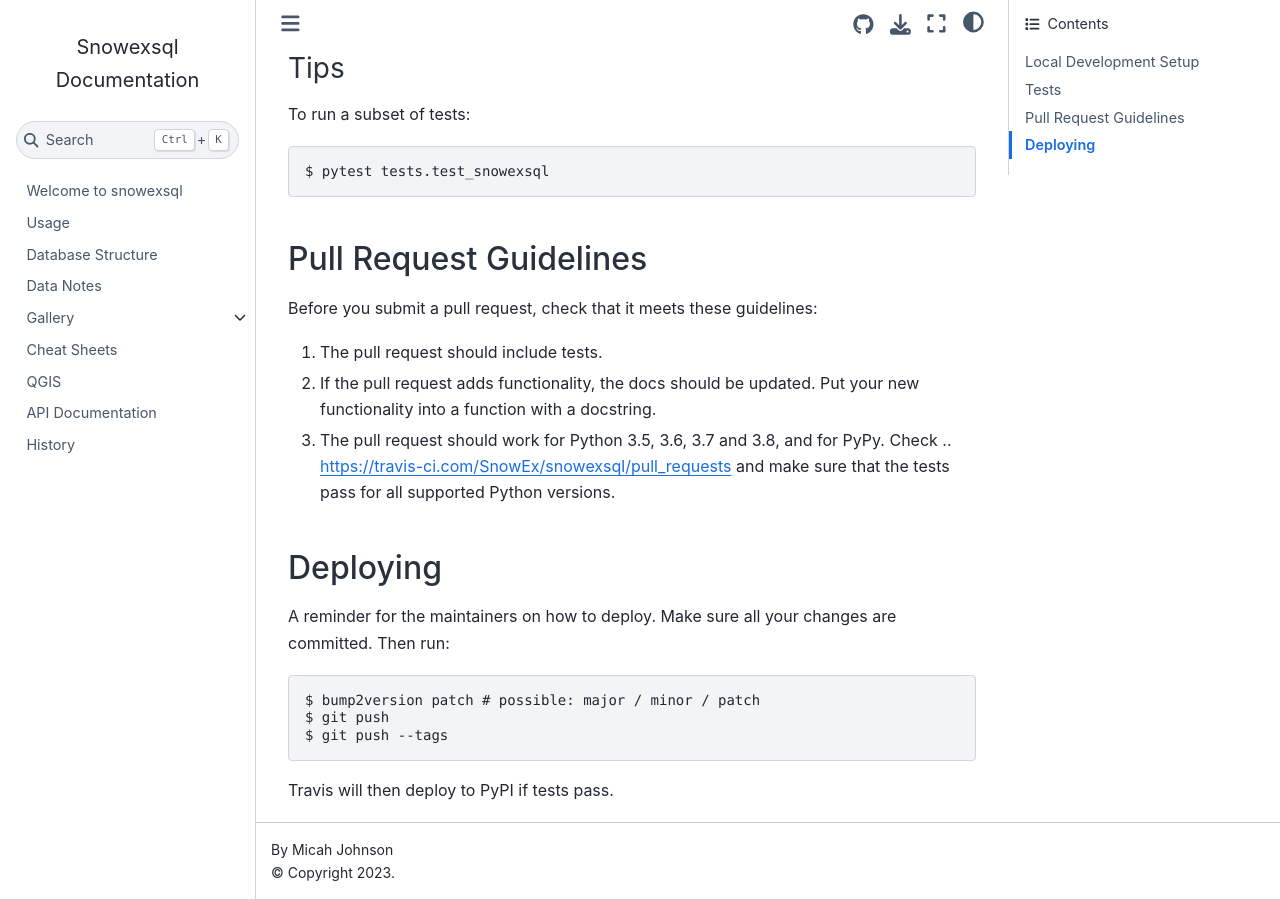
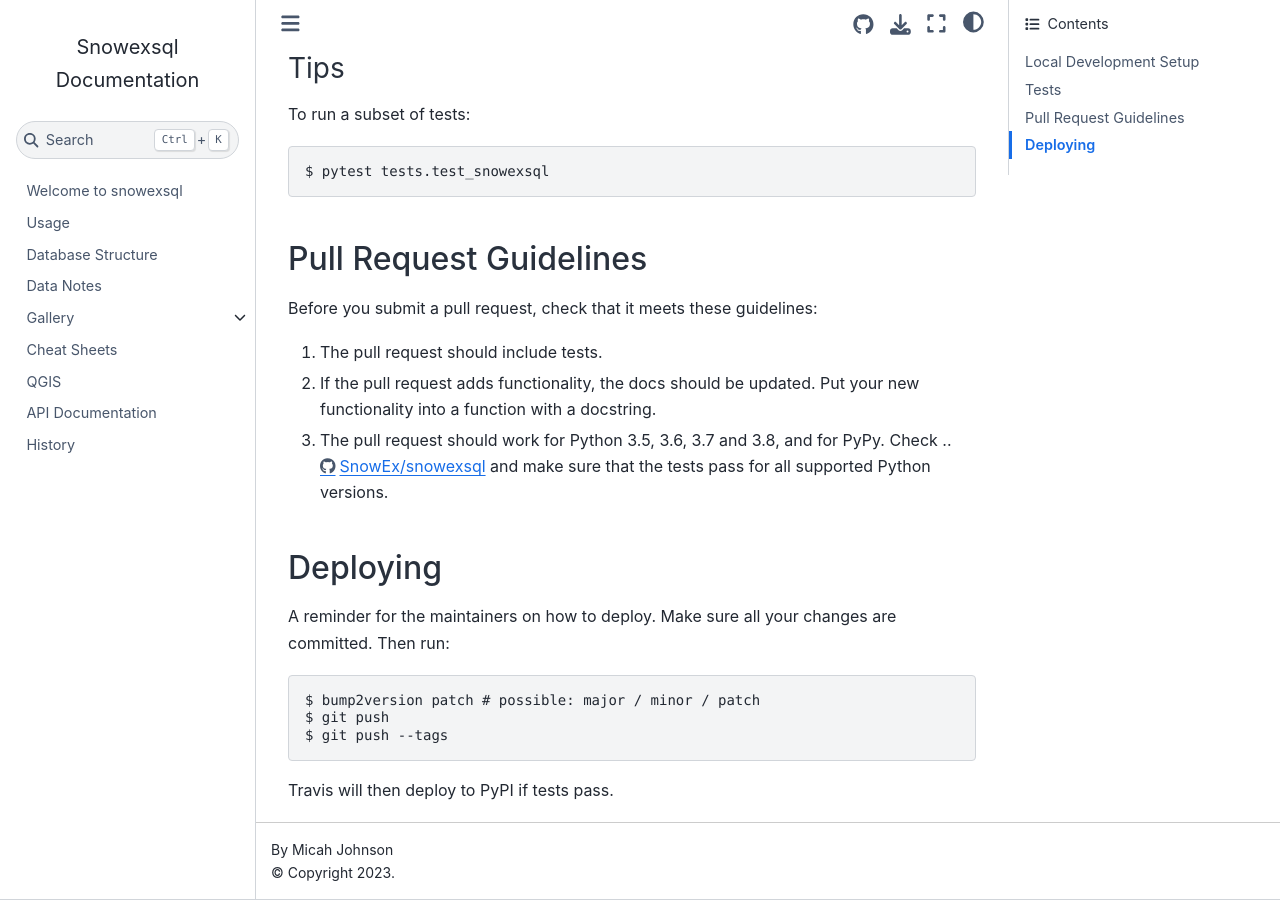
Before and after one commit to SnowEx/snowexsql, a Jupyter Book: the page built from docs/community/how_to_contribute.rst, in a window 1280 px wide and 900 px high, scrolled down 2343 px. Built offline with Jupyter Book 1.0.4 settings and Sphinx 7.4.7 and the Sphinx Book theme 1.1.4, drawn with Linux system fonts in a browser that asks for light colours; pages that are not in the unit, such as notebooks, are missing from menus; comment, search, counter and statistics services are not loaded; part of the change alters nothing that is shown.

```diff
--- a/docs/community/how_to_contribute.rst
+++ b/docs/community/how_to_contribute.rst
@@ -130,7 +130,7 @@ Before you submit a pull request, check that it meets these guidelines:
    your new functionality into a function with a docstring.
 3. The pull request should work for Python 3.5, 3.6, 3.7 and 3.8, and for PyPy.
    Check
-   ..    https://travis-ci.com/SnowEx/snowexsql/pull_requests
+   ..    https://github.com/SnowEx/snowexsql/pulls
    and make sure that the tests pass for all supported Python versions.
 
 
```
